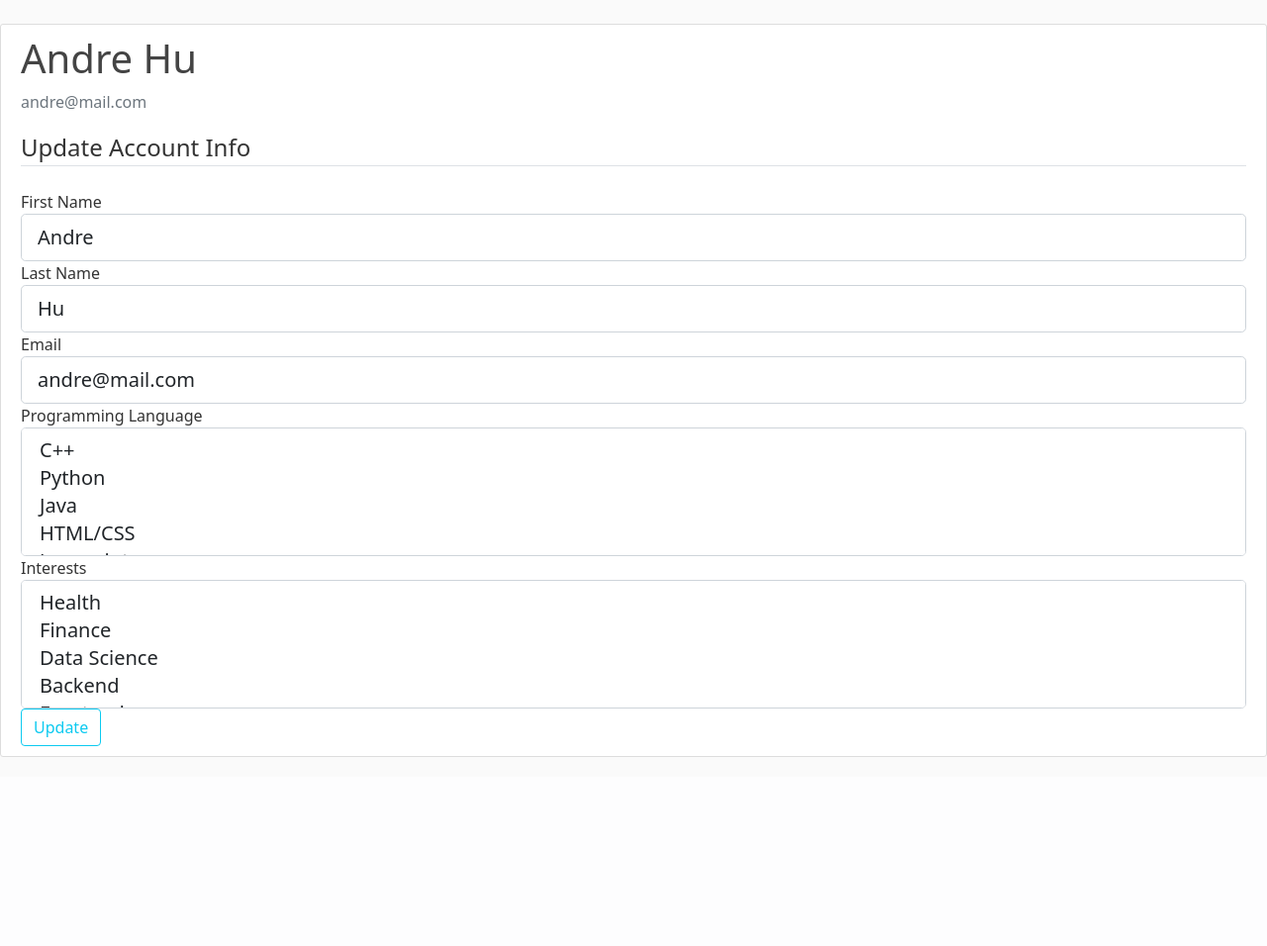
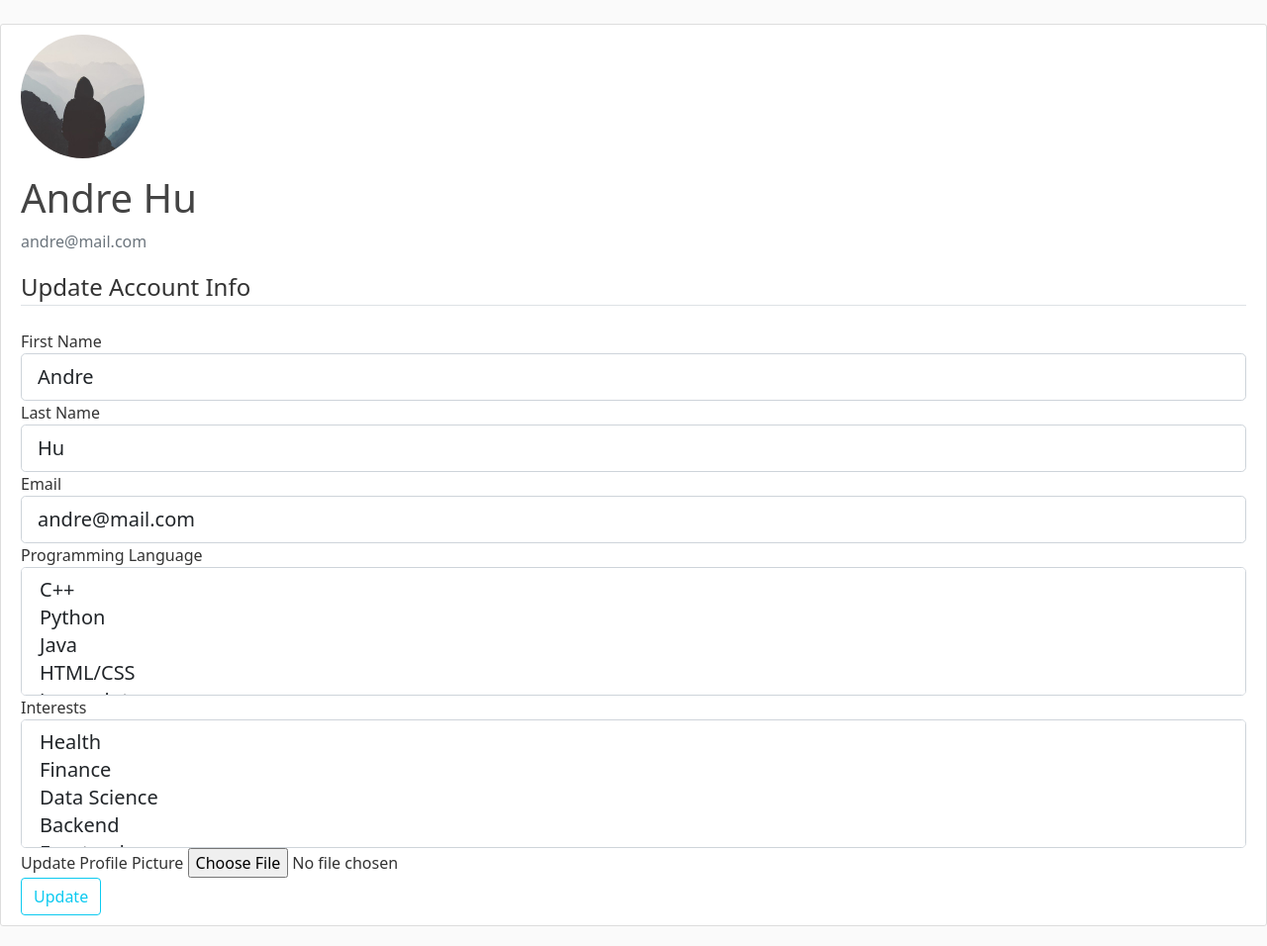
Before and after one commit to ShikaiWang-Sky/CodeToGiveAlpharetta, a Flask app: page /account in a window 1280 px wide. Shown: the part 56-1012 px from the top of the page at 99% size. Before the commit the page ends 821 px from the top, so only its background shows below. Run offline with Flask 2, Linux system fonts and the light colour scheme; a user stored in the database is signed in; parts of the project's set-up code (start-up, migrations or seed data) failed here and were passed over; some libraries are stand-ins or nearby versions.

Commit message:
Reintegrated profile picture and image uploading

```diff
--- a/flaskblog/forms.py
+++ b/flaskblog/forms.py
@@ -54,7 +54,7 @@ class UpdateAccountForm(FlaskForm):
     last_name = StringField('Last Name', validators=[DataRequired()])
     email = StringField('Email',
                         validators=[DataRequired(), Email()])
-    #picture = FileField('Update Profile Picture', validators=[FileAllowed(['jpg', 'png'])])
+    picture = FileField('Update Profile Picture', validators=[FileAllowed(['jpg', 'png'])])
     languages = SelectMultipleField(u'Programming Language', choices=[
         ('cpp', 'C++'),
         ('py', 'Python'),
--- a/flaskblog/routes.py
+++ b/flaskblog/routes.py
@@ -121,9 +121,9 @@ def account():
     form = UpdateAccountForm()
     if form.validate_on_submit():
         print("here")
-        """if form.picture.data:
+        if form.picture.data:
             picture_file = save_picture(form.picture.data)
-            current_user.image_file = picture_file"""
+            current_user.image_file = picture_file
 
         current_user.first_name = form.first_name.data
         current_user.last_name = form.last_name.data
@@ -152,9 +152,9 @@ def account():
     else:
         flash('Error while submitting form.','danger')
 
-    #image_file = url_for('static', filename='profile_pics/' + current_user.image_file)
+    image_file = url_for('static', filename='profile_pics/' + current_user.image_file)
 
-    return render_template('account.html', title='Account', form=form)
+    return render_template('account.html', title='Account', image_file=image_file, form=form)
 
 
 # TODO: Modify reset_password
--- a/flaskblog/templates/account.html
+++ b/flaskblog/templates/account.html
@@ -2,7 +2,7 @@
 {% block content %}
     <div class="content-section">
       <div class="media">
-        <!--img class="rounded-circle account-img" src="{{ image_file }}"-->
+        <img class="rounded-circle account-img" src="{{ image_file }}">
         <div class="media-body">
           <h2 class="account-heading">{{ current_user.first_name }} {{ current_user.last_name}}</h2>
           <p class="text-secondary">{{ current_user.email }}</p>
@@ -82,7 +82,15 @@
                         {{ form.interests(class="form-control form-control-lg") }}
                     {% endif %}
                 </div>
-
+                <div class="form-group">
+                    {{ form.picture.label() }}
+                    {{ form.picture(class="form-control-file") }}
+                    {% if form.picture.errors %}
+                        {% for error in form.picture.errors %}
+                            <span class="text-danger">{{ error }}</span></br>
+                        {% endfor %}
+                    {% endif %}
+                </div>
             </fieldset>
             <div class="form-group">
                 {{ form.submit(class="btn btn-outline-info") }}
```
